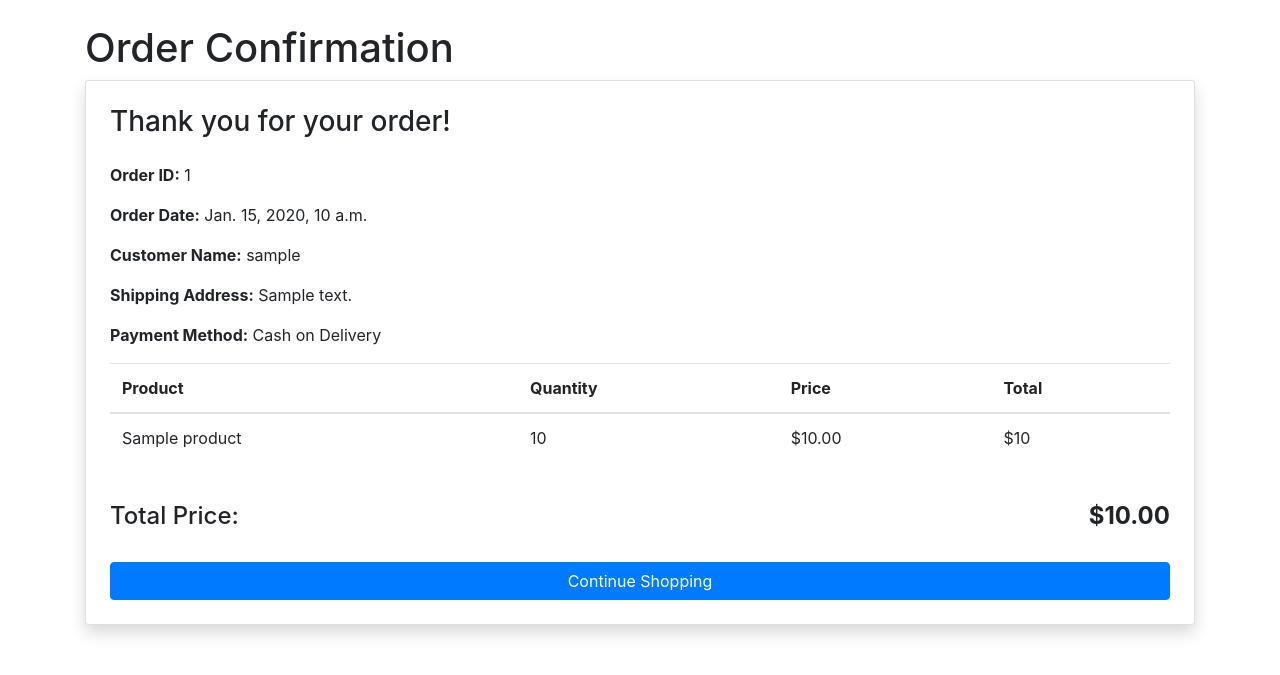
After one commit to theekshanahansa/Group_11-Simple-e-commerce-system, a Django app: page /shop/order_confirmation/1/ in a window 1280 px wide. The commit adds this page. Shown: the top 675 px of the page. Run offline with Django 5.2, Linux system fonts and the light colour scheme; a user stored in the database is signed in; tables that the repository leaves empty hold one stand-in row (values such as "Sample post"); some libraries are stand-ins or nearby versions.

Commit message:
update order confirmation html and update viwes.py

```diff
--- a/shop/templates/shop/cart.html
+++ b/shop/templates/shop/cart.html
@@ -19,7 +19,7 @@
                     <tr>
                         <th>Product</th>
                         <th>Quantity</th>
-                        <th>Price</th>Z
+                        <th>Price</th>
                         <th>Action</th>
                     </tr>
                 </thead>
--- /dev/null
+++ b/shop/templates/shop/order_confirmation.html
@@ -0,0 +1,65 @@
+
+<!DOCTYPE html>
+{% load custom_filters %}
+
+<html lang="en">
+<head>
+    <meta charset="UTF-8">
+    <meta name="viewport" content="width=device-width, initial-scale=1.0">
+    <title>Order Confirmation</title>
+    <link rel="stylesheet" href="https://stackpath.bootstrapcdn.com/bootstrap/4.5.2/css/bootstrap.min.css">
+</head>
+<body>
+    <div class="container mt-4">
+        <h1>Order Confirmation</h1>
+        <div class="card shadow p-4 mb-4">
+            <h3 class="mb-4">Thank you for your order!</h3>
+            <div class="mb-3">
+                <strong>Order ID:</strong> {{ order.id }}
+            </div>
+            <div class="mb-3">
+                <strong>Order Date:</strong> {{ order.created_at }}
+            </div>
+            <div class="mb-3">
+                <strong>Customer Name:</strong> {{ order.user.username }}
+            </div>
+            <div class="mb-3">
+                <strong>Shipping Address:</strong> {{ order.user.customer.shipping_address }}
+            </div>
+            <div class="mb-3">
+                <strong>Payment Method:</strong> Cash on Delivery
+            </div>
+            <div class="cart-table-container mb-4">
+                <table class="table">
+                    <thead>
+                        <tr>
+                            <th>Product</th>
+                            <th>Quantity</th>
+                            <th>Price</th>
+                            <th>Total</th>
+                        </tr>
+                    </thead>
+                    <tbody>
+                        {% for item in order.orderitem_set.all %}
+                        <tr>
+                            <td>{{ item.product.name }}</td>
+                            <td>{{ item.quantity }}</td>
+                            <td>${{ item.price }}</td>
+                            <td>${{ item.quantity|multiply:item.price }}</td>
+                        </tr>
+                        {% endfor %}
+                    </tbody>
+                </table>
+            </div>
+            <div class="d-flex justify-content-between mb-4">
+                <h4>Total Price:</h4>
+                <h4><strong>${{ order.total_price }}</strong></h4>
+            </div>
+            <a href="{% url 'home' %}" class="btn btn-primary">Continue Shopping</a>
+        </div>
+    </div>
+    <script src="https://code.jquery.com/jquery-3.5.1.slim.min.js"></script>
+    <script src="https://cdn.jsdelivr.net/npm/@popperjs/core@2.9.2/dist/umd/popper.min.js"></script>
+    <script src="https://stackpath.bootstrapcdn.com/bootstrap/4.5.2/js/bootstrap.min.js"></script>
+</body>
+</html>
--- a/shop/views.py
+++ b/shop/views.py
@@ -99,10 +99,10 @@ def order_confirmation(request, order_id):
 
 
 # View to handle checkout
+# shop/views.py
 from django.shortcuts import render, redirect, get_object_or_404
 from django.contrib.auth.decorators import login_required
 from .models import Cart, Order, OrderItem, Customer
-
 
 @login_required
 def checkout(request):
```
Also changed, not shown: shop/custom_filters.py (added, +8 -0 lines), shop/templates/shop/order_confirmantion.html (deleted, +0 -17 lines), __init__.py (added), shop/templates/shop/custom_filters.py (added).
